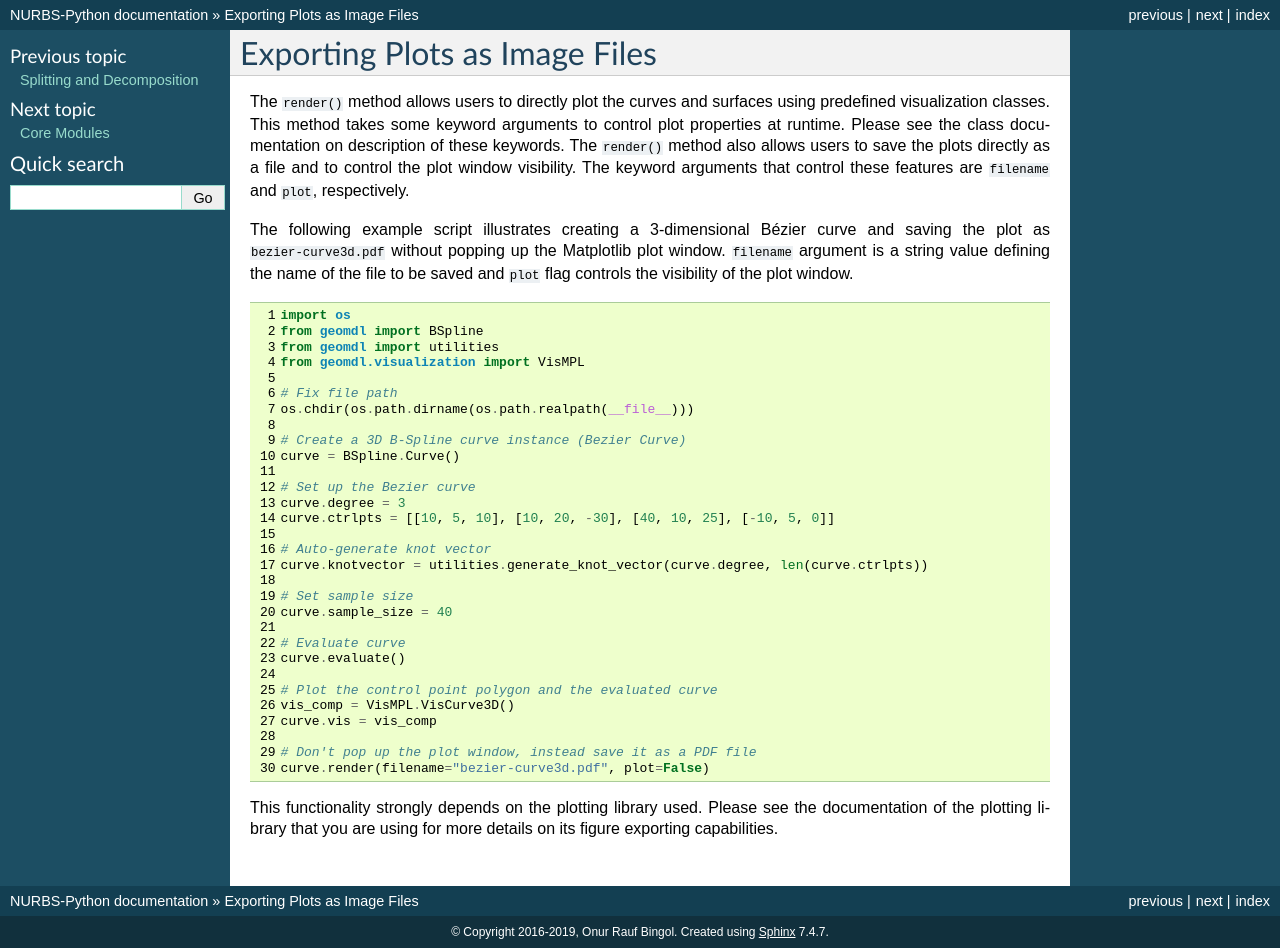
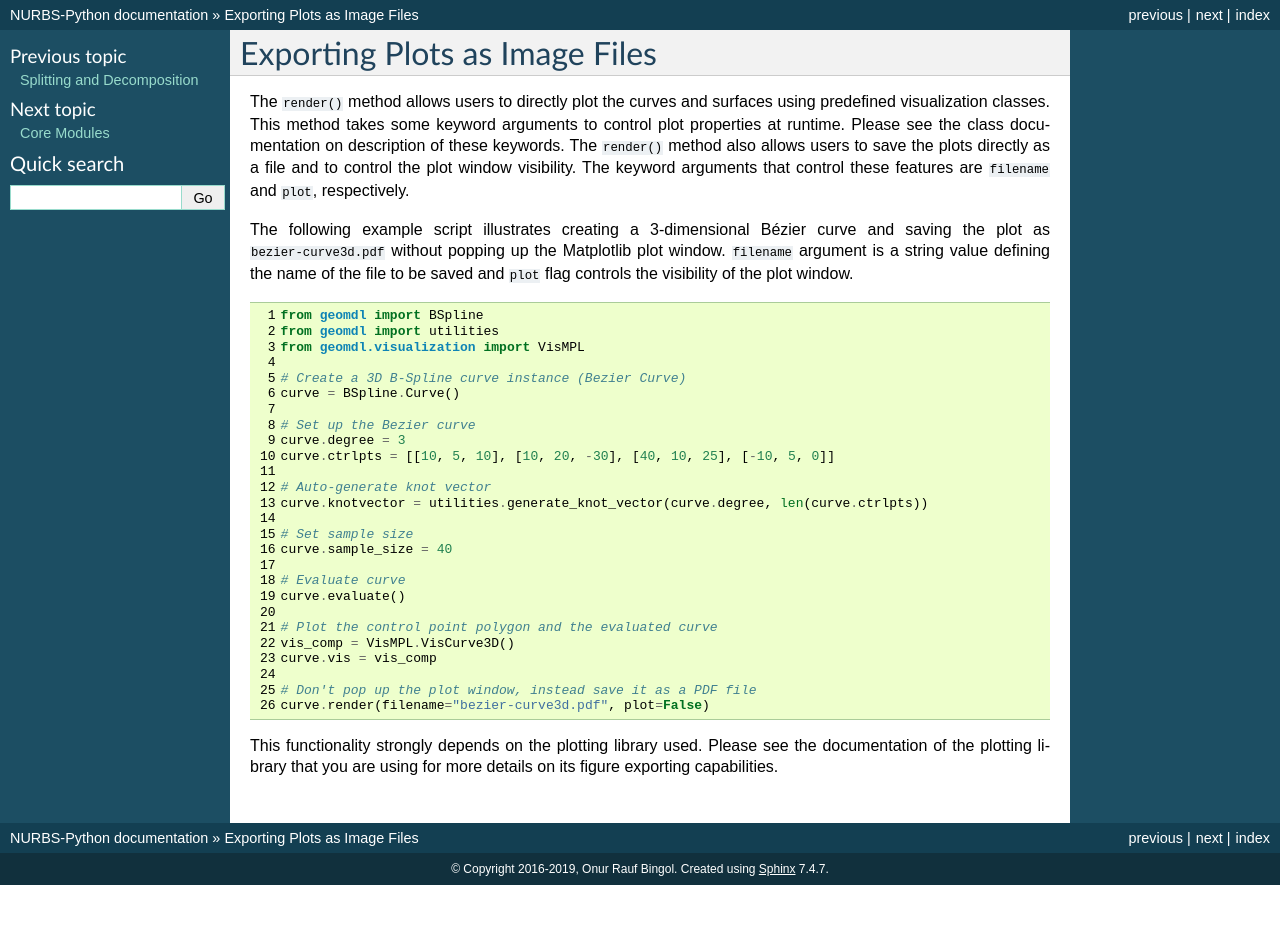
Before and after one commit to orbingol/NURBS-Python, a Sphinx documentation site: the page built from docs/visualization_export.rst, in a window 1280 px wide. Built offline with Sphinx 7.4.7, drawn with Linux system fonts in a browser that asks for light colours; formulas are drawn with MathJax 3; after the commit the page ends 900 px from its top, so only the background shows below that.

Commit message:
[skip ci] visualization docs cleaning

```diff
--- a/docs/visualization_export.rst
+++ b/docs/visualization_export.rst
@@ -14,13 +14,9 @@ the name of the file to be saved and ``plot`` flag controls the visibility of th
 .. code-block:: python
     :linenos:
 
-    import os
     from geomdl import BSpline
     from geomdl import utilities
     from geomdl.visualization import VisMPL
-
-    # Fix file path
-    os.chdir(os.path.dirname(os.path.realpath(__file__)))
 
     # Create a 3D B-Spline curve instance (Bezier Curve)
     curve = BSpline.Curve()
```
Also changed, not shown: docs/visualization.rst (+10 -10 lines), docs/images/ex_curve01_vis.png (deleted), docs/images/ex_curve02_vis.png (deleted), docs/images/ex_curve03_vis.png (deleted), docs/images/ex_curve04_vis.png (deleted), docs/images/ex_curve3d01_vis.png (deleted), docs/images/ex_curve3d02_plotly.png (deleted), docs/images/ex_curve3d02_vis.png (deleted), docs/images/ex_surface01_mpl.png (deleted), docs/images/ex_surface01_mpl_wf.png (deleted), docs/images/ex_surface01_plotly.png (deleted), docs/images/ex_surface02_mpl.png (deleted), docs/images/ex_surface02_plotly.png (deleted), docs/images/ex_surface03_mpl.png (deleted), 5 more files.
